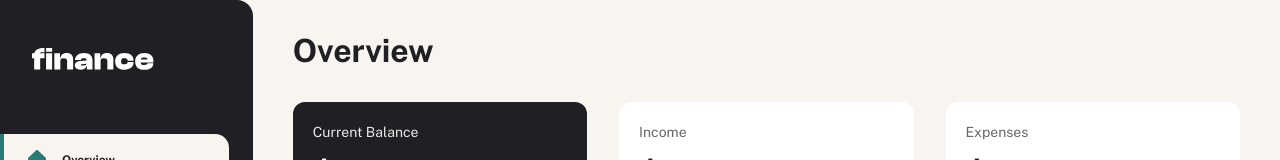
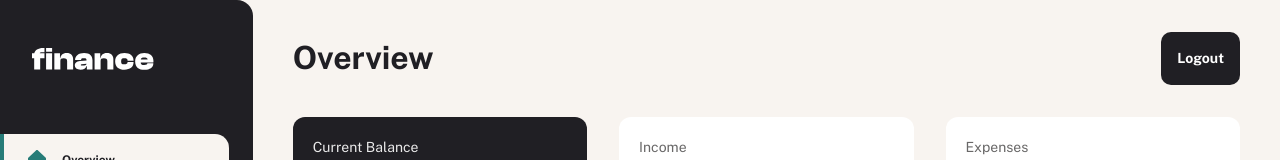
Before and after one commit to travistn/finance-tracker, a Next.js app: page /overview in a window 1280 px wide. Shown: the top 160 px of the page. Built offline with nearby package versions, Linux system fonts and the light colour scheme; no server answers; the database is empty.

Commit message:
Add a logout button

```diff
--- a/app/(dashboard)/overview/page.tsx
+++ b/app/(dashboard)/overview/page.tsx
@@ -11,6 +11,7 @@ import { themes } from '../../../constants/data.json';
 import { ThemeType } from '@/types';
 import Transaction from '@/components/Transaction';
 import BudgetsChart from '@/components/BudgetsChart';
+import Logout from '@/components/Logout';
 
 const Overview = () => {
   const { pots, fetchPots } = usePotStore();
@@ -27,7 +28,10 @@ const Overview = () => {
 
   return (
     <div className='flex flex-col gap-8'>
-      <h1 className='text-preset-1 text-gray-900'>Overview</h1>
+      <div className='flex justify-between items-center'>
+        <h1 className='text-preset-1 text-gray-900'>Overview</h1>
+        <Logout />
+      </div>
       <div className='flex flex-col gap-3 md:flex-row md:gap-8 md:[&>*]:flex-1'>
         <div className='flex flex-col gap-3 p-5 rounded-[12px] bg-gray-900'>
           <h2 className='text-preset-4 text-white/90'>Current Balance</h2>
--- /dev/null
+++ b/components/Logout.tsx
@@ -0,0 +1,9 @@
+import { signOut } from 'next-auth/react';
+
+import Button from './Button';
+
+const Logout = () => {
+  return <Button onClick={() => signOut({ redirect: true, callbackUrl: '/login' })}>Logout</Button>;
+};
+
+export default Logout;
```
